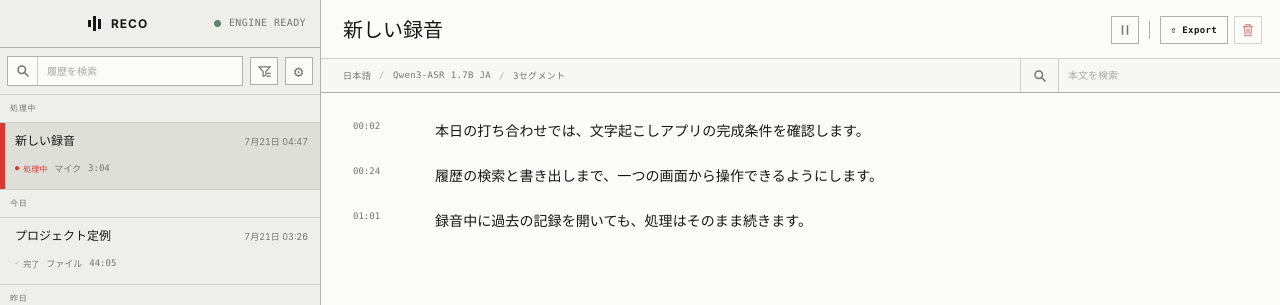
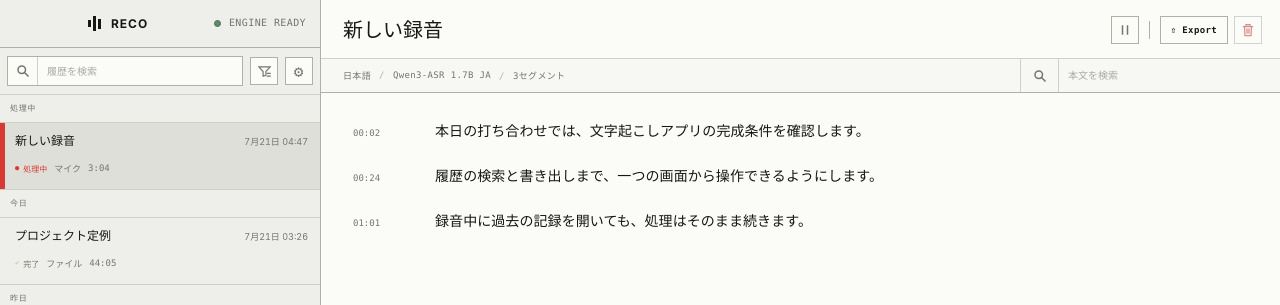
Before and after one commit to ph0ryn/RecoGUI, a React (Vite) app: page / in a window 1280 px wide. Shown: the top 305 px of the page. Built offline with nearby package versions, Linux system fonts and the light colour scheme.

Commit message:
fix: align transcript timestamps with text

```diff
--- a/src/App.css
+++ b/src/App.css
@@ -955,12 +955,12 @@ button:disabled {
 .segment {
   display: grid;
   grid-template-columns: 64px minmax(0, 1fr);
+  align-items: baseline;
   gap: 18px;
   padding-bottom: 20px;
 }
 
 .segment time {
-  padding-top: 3px;
   color: var(--muted);
   font-size: 9px;
   font-variant-numeric: tabular-nums;
```
